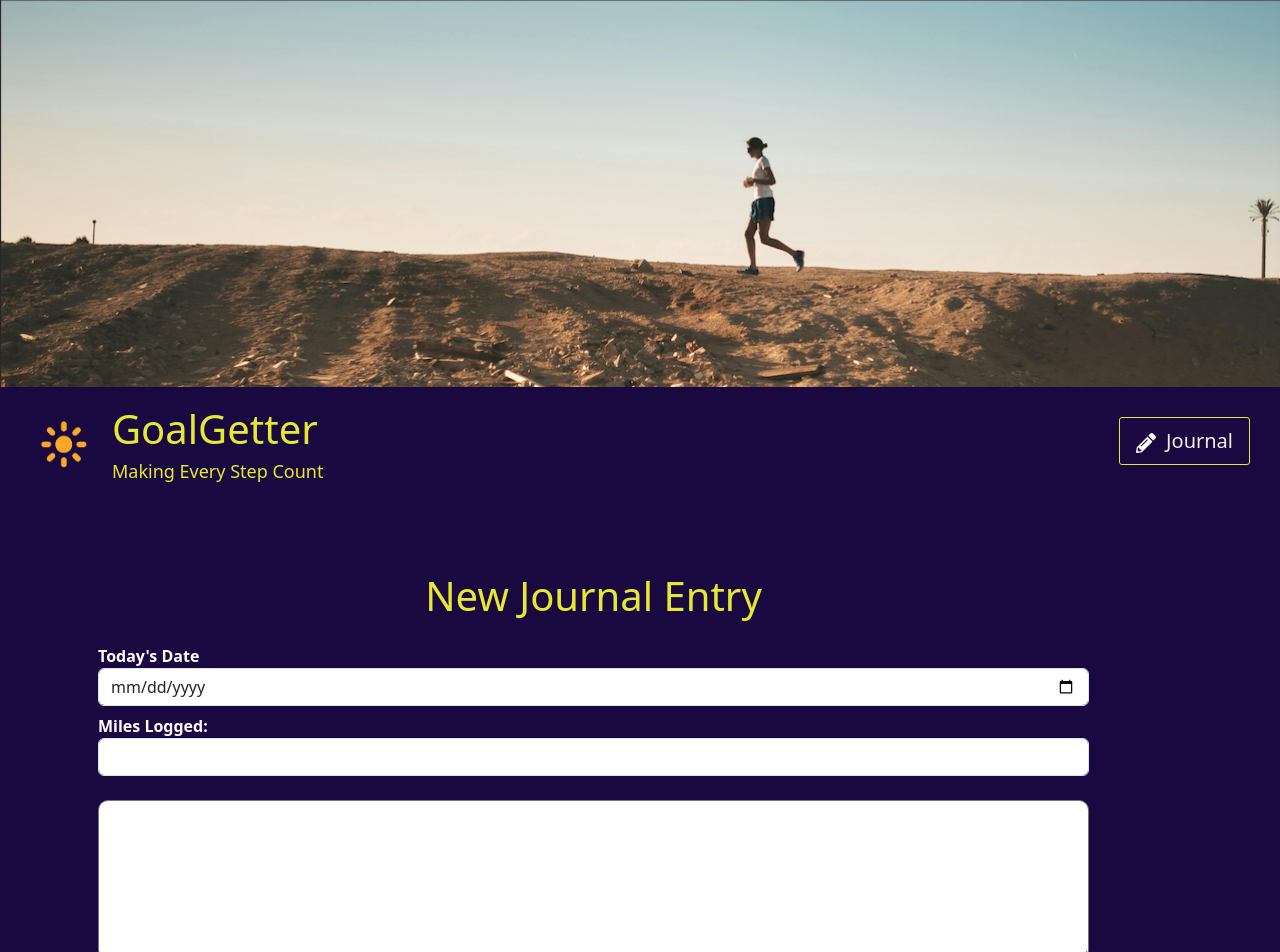
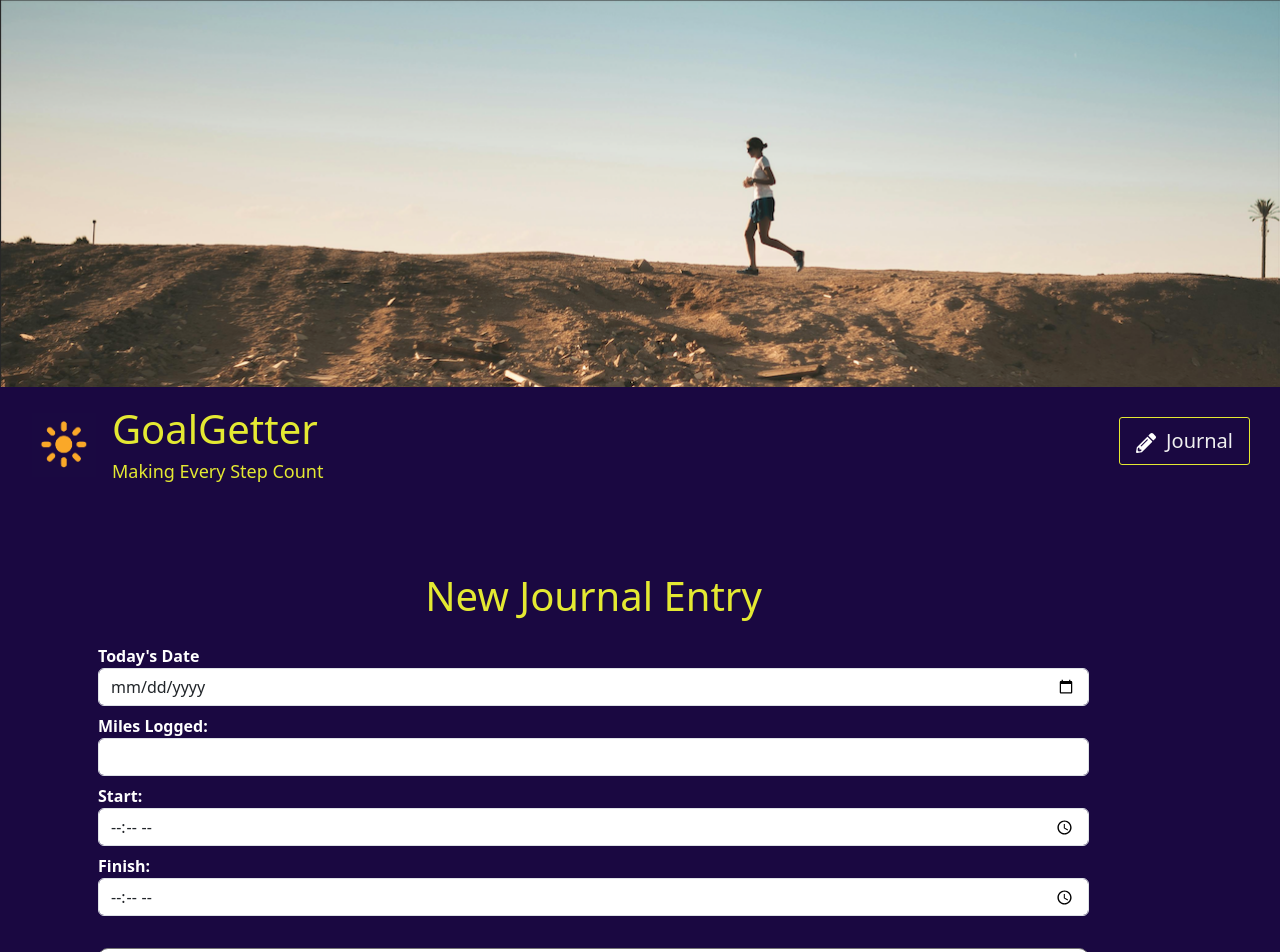
Before and after one commit to glatimer/GoalGetter, a React (Vite) app: page /journal in a window 1280 px wide. Shown: the top 952 px of the page. Built offline with nearby package versions, Linux system fonts and the light colour scheme.

Commit message:
Added start and finish times as well as text area body functionality and styling.

```diff
--- a/src/Components/journalComponent.jsx
+++ b/src/Components/journalComponent.jsx
@@ -3,7 +3,6 @@ import React from "react";
 import { CloseButton } from "react-bootstrap";
 
 export default function JournalForm() {
-  let entryText = "";
   return (
     <section className="journal-form">
       <div className="container">
@@ -32,11 +31,12 @@ export default function JournalForm() {
                       autoComplete="on"
                       className="form-control"
                       id="date"
+                      required="on"
                     />
                   </label>
                   <br />
                   <label
-                    htmlFor="date"
+                    htmlFor="miles"
                     className="form-label"
                     id="form-label"
                     style={{ fontWeight: `bold`, color: `white` }}
@@ -44,15 +44,50 @@ export default function JournalForm() {
                     Miles Logged:
                     <br />
                     <input
-                      type="text"
+                      type="number"
+                      step="any"
                       autoComplete="on"
                       className="form-control"
                       id="miles"
                     />
+                  </label>
                   <br />
+                  <label
+                    htmlFor="time"
+                    className="form-label"
+                    id="form-label"
+                    style={{ fontWeight: `bold`, color: `white` }}
+                  >
+                    Start:
+                    <br />
+                    <input
+                      type="time"
+                      className="form-control"
+                      id="start-time"
+                    />
+                  </label>
+                  <br />
+                  <label
+                    htmlFor="time"
+                    className="form-label"
+                    id="form-label"
+                    style={{ fontWeight: `bold`, color: `white` }}
+                  >
+                    Finish:
+                    <br />
+                    <input
+                      type="time"
+                      className="form-control"
+                      id="finish-time"
+                    />
+                  </label>
+                  <br /> <br />
                   <div className="form-outline data-mdb-input-init">
                     <textarea
                       name="entry-body"
+                      autoCapitalize="sentences"
+                      autoCorrect="on"
+                      placeholder="New personal record..."
                       id="entry"
                       cols="30"
                       rows="5"
@@ -60,18 +95,16 @@ export default function JournalForm() {
                         width: `100%`,
                         height: `10em`,
                         borderRadius: `10px`,
+                        padding: `1em`,
                       }}
                     ></textarea>
                   </div>
-                  </label>
                 </div>
               </section>
             </form>
           </div>
         </div>
       </div>
-
-      {/* <p style={{ color: `white` }}> Today's Date: {currentDate}</p> */}
     </section>
   );
 }
```
Also changed, not shown: src/utils/auto-fill-input.js (deleted, +0 -24 lines). Lines whose indentation alone changed are shown as unchanged.
